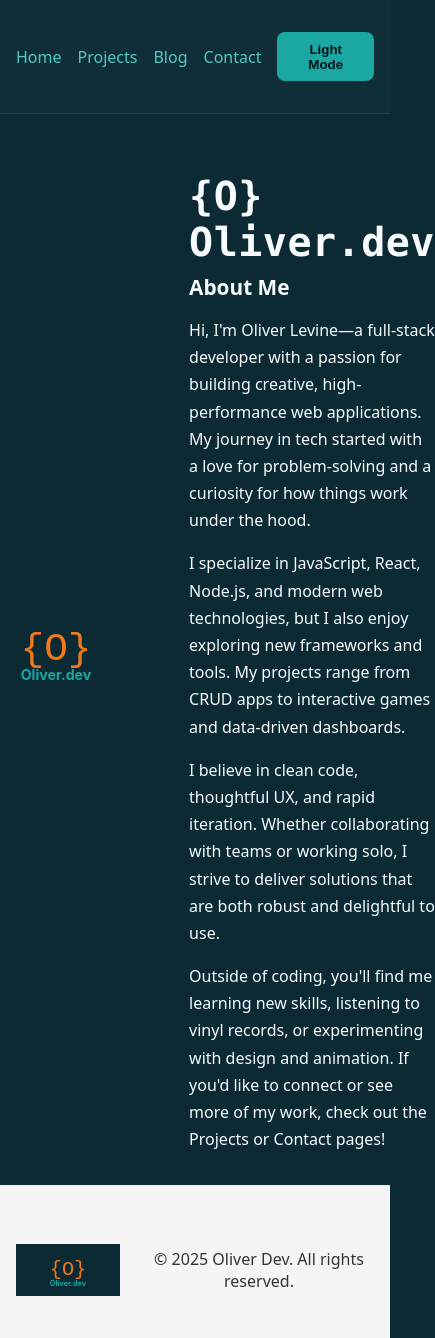
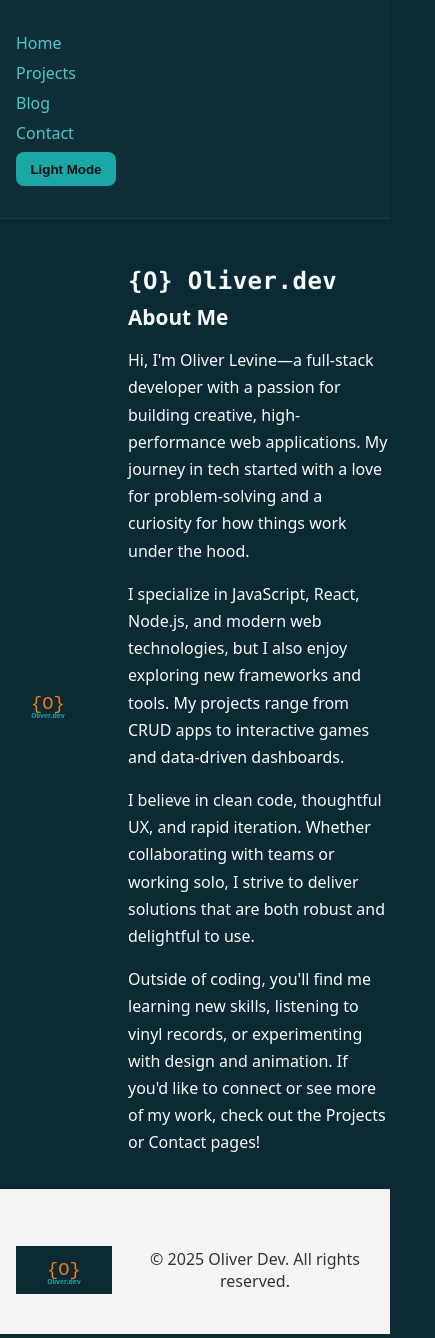
Before and after one commit to OliverPhillips1229/oliver-dev-site, a React (Vite) app in the folder client/: page / in a window 390 px wide. Shown: the whole page, 435 px wide, since content can reach past the window. Built offline with nearby package versions, Linux system fonts and the light colour scheme.

Commit message:
media query

```diff
--- a/client/src/styles/base.css
+++ b/client/src/styles/base.css
@@ -1,3 +1,41 @@
+@media (max-width: 900px) {
+  .container {
+    max-width: 100%;
+    padding: 1.5rem 0.5rem;
+  }
+  .grid {
+    grid-template-columns: 1fr;
+  }
+  .card {
+    padding: 0.75rem;
+  }
+  header .container, header nav {
+    flex-direction: column !important;
+    gap: 0.5rem !important;
+    align-items: flex-start !important;
+  }
+}
+
+@media (max-width: 600px) {
+  .container {
+    padding: 1rem 0.25rem;
+  }
+  .brand-badge {
+    font-size: 1.5rem !important;
+  }
+  img[src*="logo.svg"] {
+    width: 96px !important;
+    height: 96px !important;
+  }
+  .card {
+    padding: 0.5rem;
+    font-size: 0.95rem;
+  }
+  footer {
+    flex-direction: column !important;
+    text-align: center !important;
+  }
+}
 
 :root{
   --navy_900: #0B2A33;
```
